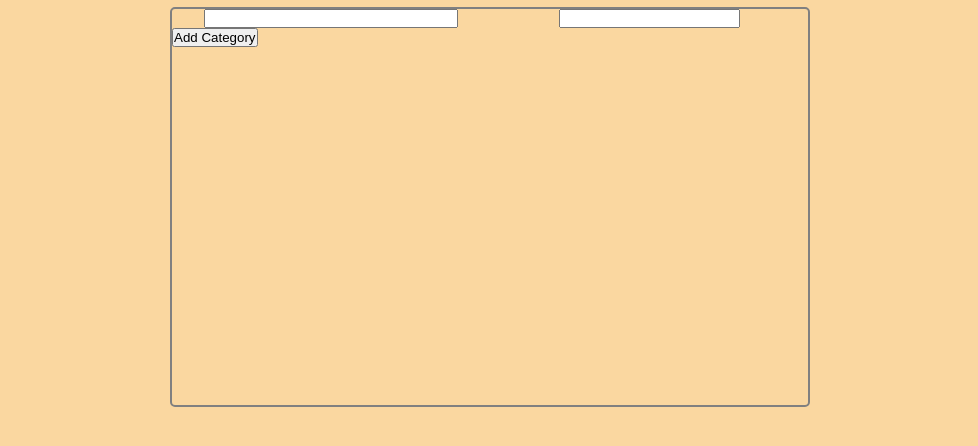
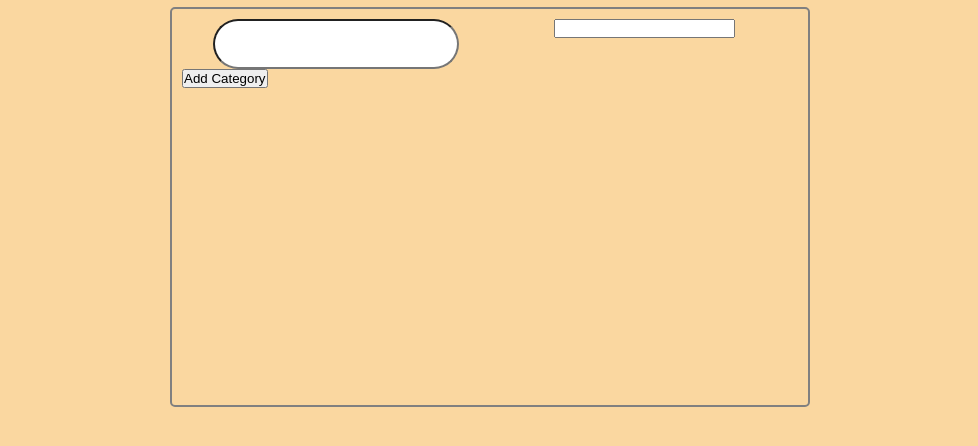
Before and after one commit to inkwill8/turian, a plain HTML site: page index.html in a window 1280 px wide. Shown: the part 138-584 px from the top of the page, without its empty margins (150-1128 px from the left). Drawn offline with Linux system fonts and the light colour scheme.

Commit message:
Some stylistic changes to the layout

```diff
--- a/styles.css
+++ b/styles.css
@@ -46,6 +46,7 @@ main {
 	border: 2px solid grey;
 	border-radius: 5px;
 	display: flex;
+	padding: 1rem;
 }
 
 .column {
@@ -56,8 +57,10 @@ main {
 }
 
 #income {
-	height: 1/3;
+	height: 15%;
 	width: 80%;
+	border-radius: 4rem;
+	font-size: 3rem;
 }
 
 #categories {
```
